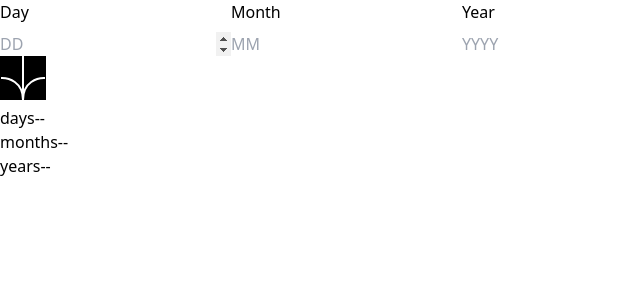
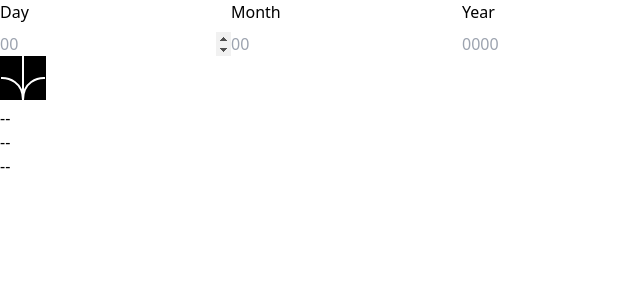
Before and after one commit to jjdavenport/age-calculator-app-main, a React (Vite) app: page / in a window 1280 px wide. Shown: the top 300 px of the page, without its empty margins (0-640 px from the left). Built offline with nearby package versions, Linux system fonts and the light colour scheme.

Commit message:
delete data.json

```diff
--- a/src/App.jsx
+++ b/src/App.jsx
@@ -6,16 +6,30 @@ import Button from "./components/button";
 function App() {
   const submit = (e) => {
     e.preventDefault();
-    console.log("works");
+    console.log(day);
   };
 
+  const date = new Date();
+  const month = date.getMonth();
+  const day = date.getDay();
 
+  const dayCalc = () => {
+    return "--";
+  };
+
+  const monthCalc = () => {
+    return "--";
+  };
+
+  const yearCalc = () => {
+    return "--";
+  };
 
   return (
     <>
-      <Form data={data.inputs} onSubmit={submit} />
+      <Form onSubmit={submit} />
       <Button onClick={submit} />
-      <Output data={data.outputs} />
+      <Output day={dayCalc} month={monthCalc} year={yearCalc} />
     </>
   );
 }
--- a/src/components/form.jsx
+++ b/src/components/form.jsx
@@ -1,14 +1,22 @@
 import Input from "./input";
 
-const Form = ({ data, onSubmit }) => {
+const Form = ({ onSubmit }) => {
+  const validateForm = () => {
+    onSubmit();
+  };
+
   return (
-    <form onSubmit={onSubmit}>
-      <ul className="flex">
-        {data.map((i, index) => (
-          <li key={index}>
-            <Input placeholder={i.placeholder} type={i.type} label={i.label} />
-          </li>
-        ))}
+    <form onSubmit={validateForm}>
+      <ul className="flex flex-row">
+        <li>
+          <Input label="Day" type="number" placeholder="00" />
+        </li>
+        <li>
+          <Input label="Month" type="number" placeholder="00" />
+        </li>
+        <li>
+          <Input label="Year" type="number" placeholder="0000" />
+        </li>
       </ul>
     </form>
   );
--- a/src/components/input.jsx
+++ b/src/components/input.jsx
@@ -14,6 +14,13 @@ const Input = ({ type, placeholder, label }) => {
       setError("Must be a valid month");
     } else if (placeholder === "YYYY" && input > year) {
       setError("Must be in the past");
+    } else if (
+      (placeholder === "DD" && input.length < 2) ||
+      (placeholder === "MM" && input.length < 2)
+    ) {
+      setError("must be two digits");
+    } else if (placeholder === "YYYY" && input.length < 4) {
+      setError("Must be four digits");
     } else {
       setError("");
     }
--- a/src/components/output.jsx
+++ b/src/components/output.jsx
@@ -1,13 +1,10 @@
-const Output = ({ data }) => {
+const Output = ({ day, month, year }) => {
   return (
     <>
       <ul>
-        {data.map((i, index) => (
-          <li key={index}>
-            <span>{i.label}</span>
-            <span>{i.default}</span>
-          </li>
-        ))}
+        <li>{day()}</li>
+        <li>{month()}</li>
+        <li>{year()}</li>
       </ul>
     </>
   );
```
